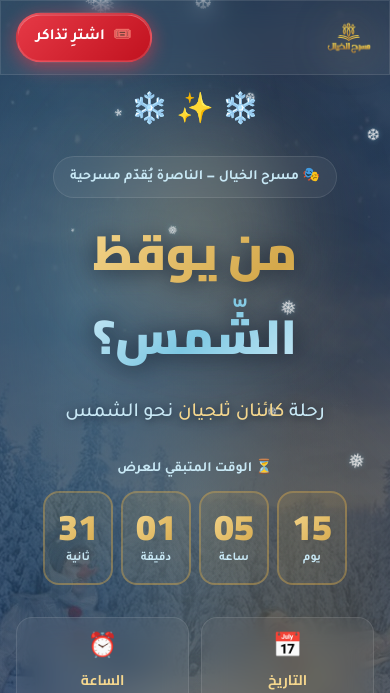
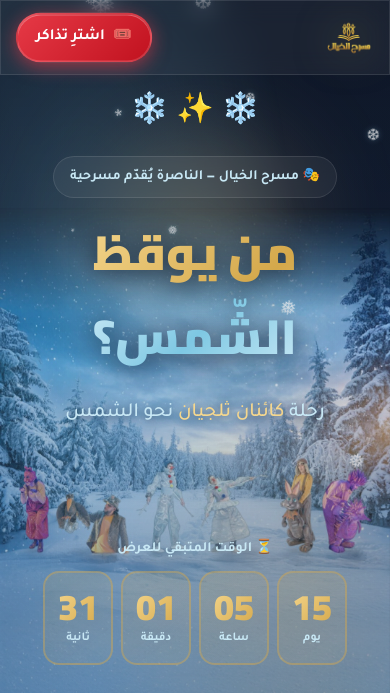
Before and after one commit to najd-design/elkhaial-site, a plain HTML site: page index.html in a window 390 px wide. Shown: the top 693 px of the page. Drawn offline with Linux system fonts and the light colour scheme.

Commit message:
Add files via upload

```diff
--- a/index.html
+++ b/index.html
@@ -21,7 +21,8 @@
 <meta name="twitter:description" content="رحلة كائنان ثلجيان نحو الشمس. الأربعاء 24.06.2026 — القصر الثقافي، الناصرة">
 <meta name="twitter:image" content="https://your-domain.com/images/poster.jpg">
 
-<link rel="preload" as="image" href="images/hero.jpg" fetchpriority="high">
+<link rel="preload" as="image" href="images/hero.jpg" media="(min-width: 769px)" fetchpriority="high">
+<link rel="preload" as="image" href="images/hero-mobile.jpg" media="(max-width: 768px)" fetchpriority="high">
 <link rel="stylesheet" href="tailwind.css">
 <link rel="preconnect" href="https://fonts.googleapis.com">
 <link rel="preconnect" href="https://fonts.gstatic.com" crossorigin>
@@ -144,18 +145,29 @@ h1, h2, h3, h4 { font-family: 'Cairo', sans-serif; }
     url('images/hero.jpg');
   background-size: cover; background-position: center; background-attachment: fixed;
 }
+/* Mobile scroll-zoom hero: full cast shown small at top, zooms in as you scroll */
+#hero-clip, #hero-zoom-scrim { display: none; }
 @media (max-width: 768px) {
-  .hero-bg {
-    background-attachment: scroll;
-    background-image:
-      radial-gradient(ellipse 100% 48% at 50% 40%, rgba(15,24,40,0.62) 0%, rgba(15,24,40,0.34) 55%, transparent 82%),
-      linear-gradient(180deg, rgba(15,24,40,0.74) 0%, rgba(26,39,68,0.62) 48%, rgba(26,39,68,0.85) 88%, rgba(26,39,68,1) 100%),
-      url('images/hero.jpg');
+  .hero-bg { background-image: linear-gradient(180deg, #0F1828 0%, #1A2744 100%); background-attachment: scroll; }
+  #hero-clip { display: block; position: absolute; inset: 0; z-index: 0; overflow: hidden; }
+  #hero-zoom {
+    position: absolute; inset: 0;
+    background: url('images/hero-mobile.jpg') no-repeat center center / contain;
+    transform-origin: center 50%;
+    will-change: transform;
   }
+  #hero-zoom-scrim {
+    display: block; position: absolute; inset: 0; z-index: 1; pointer-events: none;
+    background: linear-gradient(180deg, rgba(15,24,40,0.20) 0%, rgba(26,39,68,0.05) 32%, rgba(26,39,68,0.34) 56%, rgba(26,39,68,0.30) 76%, rgba(26,39,68,0.42) 100%);
+  }
+  /* darker countdown boxes on mobile so the gold numbers pop over the snow */
+  .countdown-box { background: linear-gradient(145deg, rgba(15,24,40,0.55), rgba(26,39,68,0.42)); border-color: rgba(212,168,75,0.55); }
 }
 /* Hero text legibility over the photo */
 #hero h1 .gold-text, #hero h1 .ice-text { filter: drop-shadow(0 2px 12px rgba(15,24,40,0.8)); }
 #hero p { text-shadow: 0 1px 10px rgba(15,24,40,0.7); }
+/* Mobile: start hero content below the fixed header (avoid title being clipped) */
+@media (max-width: 768px) { #hero { align-items: flex-start; } #countdown-wrap { margin-top: 7rem; } }
 
 /* Flip card */
 .flip-card { perspective: 1200px; cursor: pointer; height: 320px; }
@@ -165,6 +177,10 @@ h1, h2, h3, h4 { font-family: 'Cairo', sans-serif; }
   transform-style: preserve-3d;
 }
 .flip-card.flipped .flip-card-inner { transform: rotateY(180deg); }
+/* Only the face currently showing receives taps — fixes mobile double-tap / stuck flips */
+.flip-card-back { pointer-events: none; }
+.flip-card.flipped .flip-card-back { pointer-events: auto; }
+.flip-card.flipped .flip-card-front { pointer-events: none; }
 /* Hint flip on first card to teach tap on touch devices */
 @media (hover: none) {
   .flip-card.hint .flip-card-inner { animation: flipHint 2.6s ease-in-out 1.2s 2; }
@@ -191,9 +207,11 @@ h1, h2, h3, h4 { font-family: 'Cairo', sans-serif; }
   box-shadow: 0 10px 40px rgba(212,168,75,0.4);
 }
 .silhouette { filter: blur(18px) saturate(1.2); opacity: 0.85; transform: scale(1.05); }
-.flip-card:not(.flipped):hover .flip-card-front {
-  border-color: rgba(212,168,75,0.7);
-  box-shadow: 0 10px 40px rgba(212,168,75,0.3), inset 0 0 60px rgba(126,200,227,0.2);
+@media (hover: hover) {
+  .flip-card:not(.flipped):hover .flip-card-front {
+    border-color: rgba(212,168,75,0.7);
+    box-shadow: 0 10px 40px rgba(212,168,75,0.3), inset 0 0 60px rgba(126,200,227,0.2);
+  }
 }
 
 /* Reveal */
@@ -593,6 +611,8 @@ h1, h2, h3, h4 { font-family: 'Cairo', sans-serif; }
 
 <!-- HERO -->
 <section id="hero" class="hero-bg min-h-screen flex items-center justify-center relative pt-24 pb-12 px-4">
+  <div id="hero-clip" aria-hidden="true"><div id="hero-zoom"></div></div>
+  <div id="hero-zoom-scrim" aria-hidden="true"></div>
   <div class="aurora"></div>
   <div class="hero-glow top-20 right-10"></div>
   <div class="hero-glow bottom-20 left-10" style="animation-delay: 2s;"></div>
@@ -617,7 +637,7 @@ h1, h2, h3, h4 { font-family: 'Cairo', sans-serif; }
     </p>
 
     <!-- Countdown -->
-    <div class="mb-8">
+    <div class="mb-8" id="countdown-wrap">
       <div class="text-ice-light text-sm mb-3 font-bold">⏳ الوقت المتبقي للعرض</div>
       <div id="countdown" class="flex justify-center gap-2 sm:gap-3 flex-wrap">
         <div class="countdown-box"><div class="countdown-num" id="cd-days">--</div><div class="countdown-label">يوم</div></div>
@@ -1298,6 +1318,27 @@ h1, h2, h3, h4 { font-family: 'Cairo', sans-serif; }
   }
 })();
 
+// Mobile hero scroll-zoom — full cast shown small at top, zooms in as you scroll
+(function(){
+  const zoom = document.getElementById('hero-zoom');
+  const hero = document.getElementById('hero');
+  if (!zoom || !hero) return;
+  const reduce = window.matchMedia('(prefers-reduced-motion: reduce)');
+  let ticking = false;
+  function update(){
+    ticking = false;
+    if (!window.matchMedia('(max-width: 768px)').matches || reduce.matches) {
+      zoom.style.transform = ''; return;
+    }
+    const h = hero.offsetHeight || window.innerHeight;
+    const p = Math.min(1, Math.max(0, window.scrollY / h));
+    zoom.style.transform = 'scale(' + (1 + p * 0).toFixed(3) + ')';
+  }
+  window.addEventListener('scroll', () => { if (!ticking) { ticking = true; requestAnimationFrame(update); } }, { passive: true });
+  window.addEventListener('resize', update, { passive: true });
+  update();
+})();
+
 // Countdown to 24.06.2026 18:00 (Asia/Jerusalem)
 function updateCountdown() {
   const target = new Date('2026-06-24T18:00:00+03:00').getTime();
@@ -1323,6 +1364,7 @@ setInterval(updateCountdown, 1000);
 const flipped = new Set();
 document.querySelectorAll('.flip-card').forEach(card => {
   card.addEventListener('click', () => {
+    card.classList.remove('hint');
     card.classList.toggle('flipped');
     const id = card.dataset.char;
     if (card.classList.contains('flipped')) flipped.add(id);
```
Also changed, not shown: images/hero-mobile.jpg (added).
